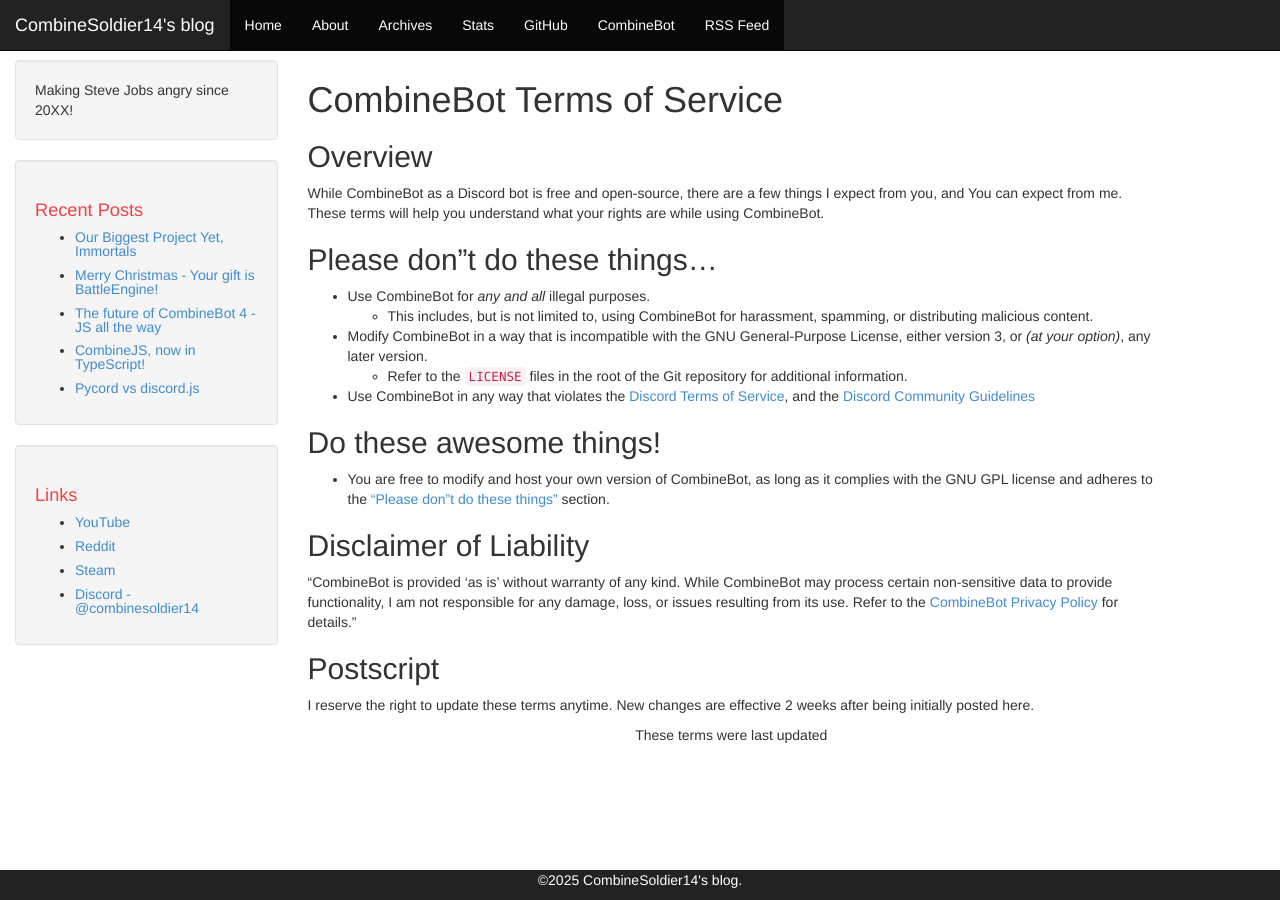
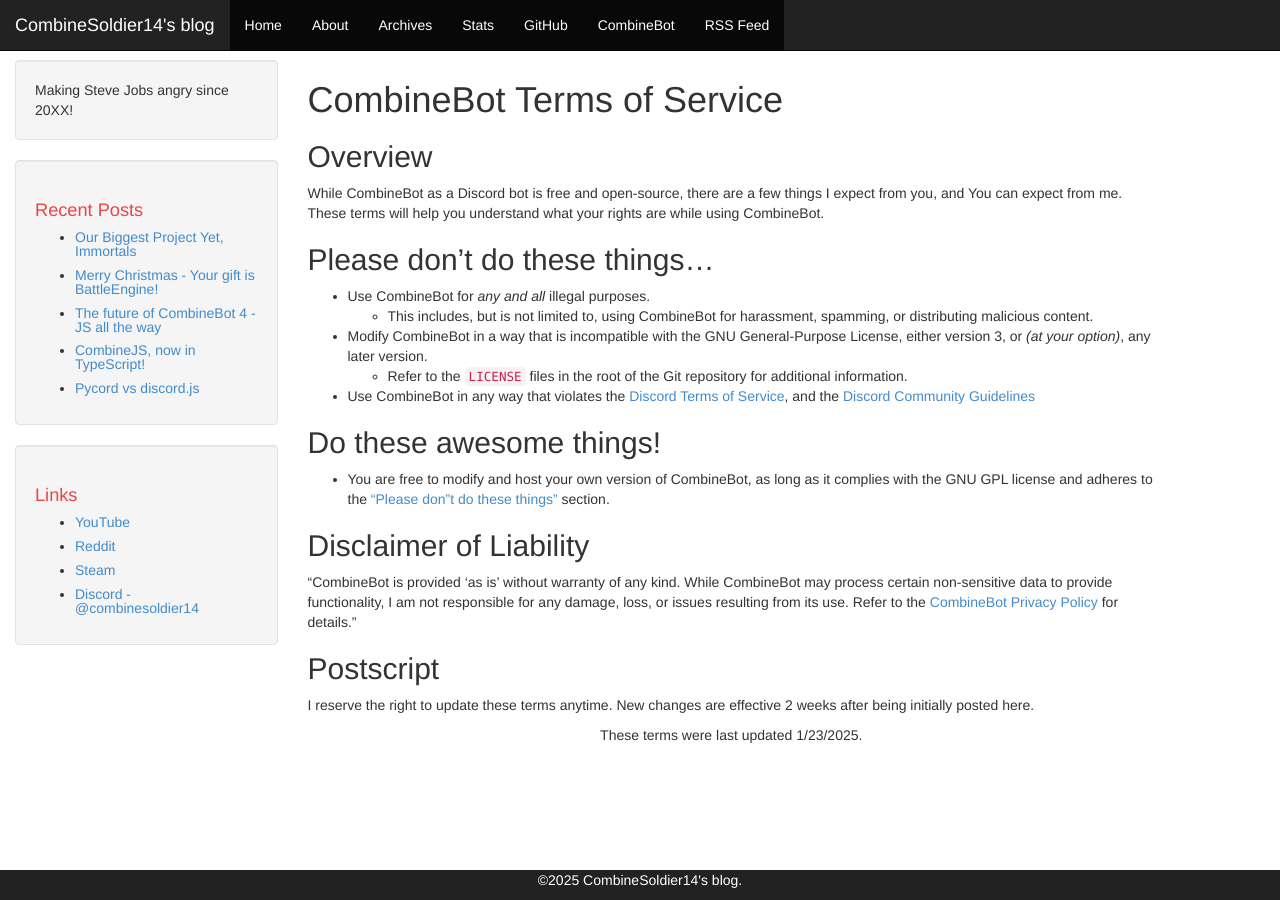
Before and after one commit to CombineSoldier14/combinesoldier14.github.io, a Jekyll site: the page built from pages/cmbot-tos.md, in a window 1280 px wide. Built offline with Jekyll 4.4.1, drawn with Linux system fonts in a browser that asks for light colours.

Commit message:
Update cmbot-tos.md

```diff
--- a/pages/cmbot-tos.md
+++ b/pages/cmbot-tos.md
@@ -9,7 +9,7 @@ last_updated: 1/23/2025
 ## Overview
 While CombineBot as a Discord bot is free and open-source, there are a few things I expect from you, and You can expect from me.  These terms will help you understand what your rights are while using CombineBot.
 
-## Please don"t do these things...
+## Please don't do these things...
 * Use CombineBot for *any and all* illegal purposes.
     * This includes, but is not limited to, using CombineBot for harassment, spamming, or distributing malicious content.
 * Modify CombineBot in a way that is incompatible with the GNU General-Purpose License, either version 3, or *(at your option)*, any later version.
@@ -26,7 +26,7 @@ While CombineBot as a Discord bot is free and open-source, there are a few thing
 I reserve the right to update these terms anytime.  New changes are effective 2 weeks after being initially posted here.
 
 <p align="center">
-    These terms were last updated {{ last_updated }}
+    These terms were last updated 1/23/2025.
 </p>
 
 [discord-tos]: https://discord.com/terms
```
